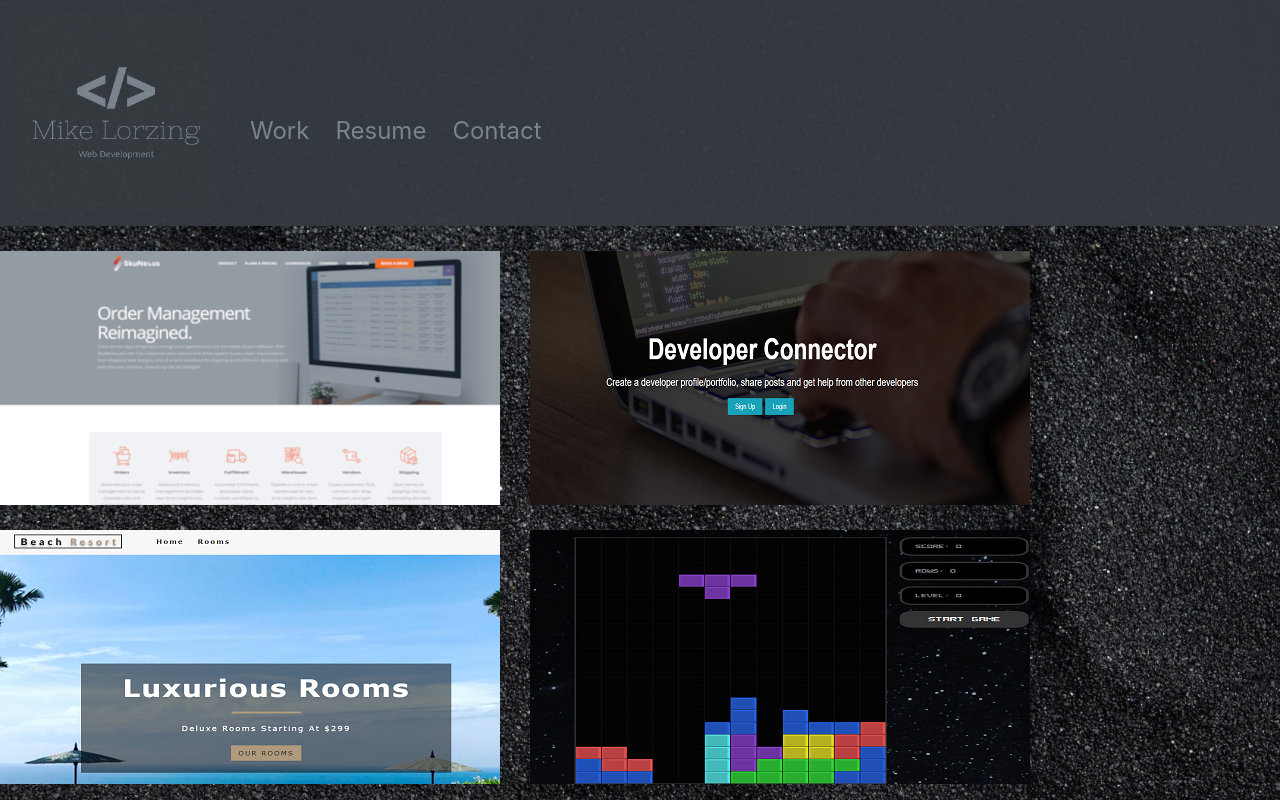
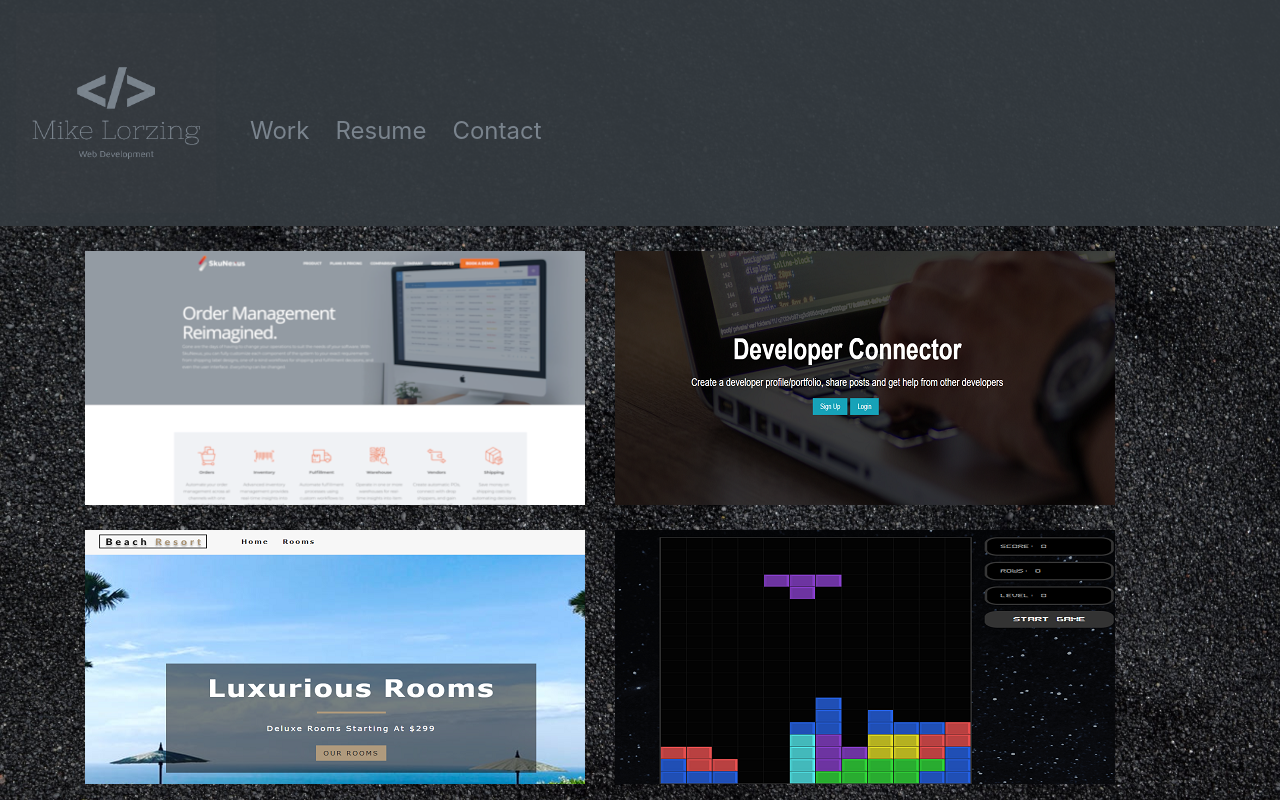
Before and after one commit to michaellorzing/portfolio, a React (Create React App) app: page /#/work in a window 1280 px wide. Built offline with nearby package versions, Linux system fonts and the light colour scheme.

Commit message:
formatting

```diff
--- a/src/Components/Work/index.js
+++ b/src/Components/Work/index.js
@@ -15,7 +15,7 @@ export default function Work() {
 
 	return (
 		<animated.div style={fadeIn}>
-			<div className={styles.container}>
+			<Container className={styles.container}>
 				<Row>
 					<SingleWork
 						url='http://www.skunexus.com'
@@ -60,7 +60,7 @@ export default function Work() {
 						alt={moviemate}
 					/>
 				</Row>
-			</div>
+			</Container>
 		</animated.div>
 	);
 }
```
